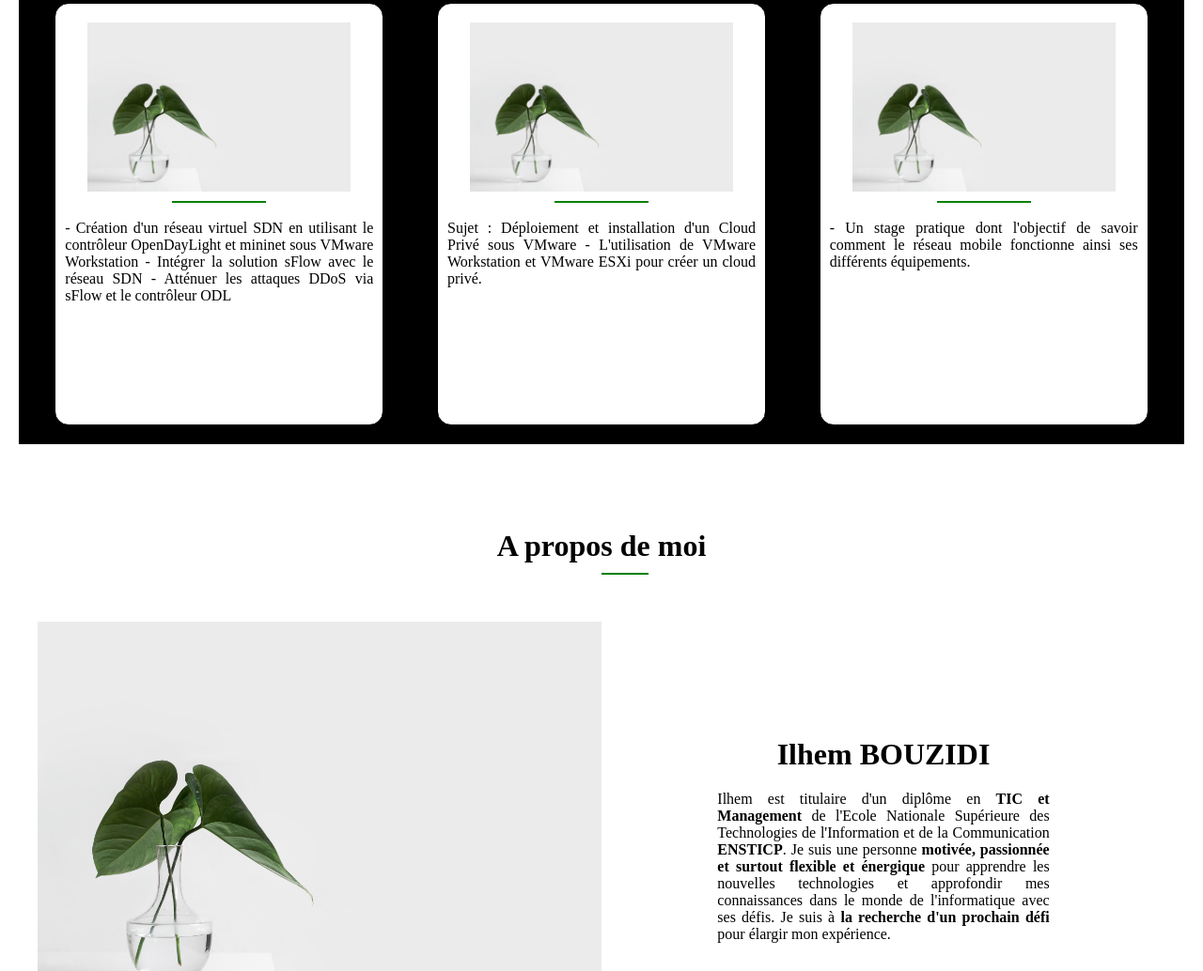
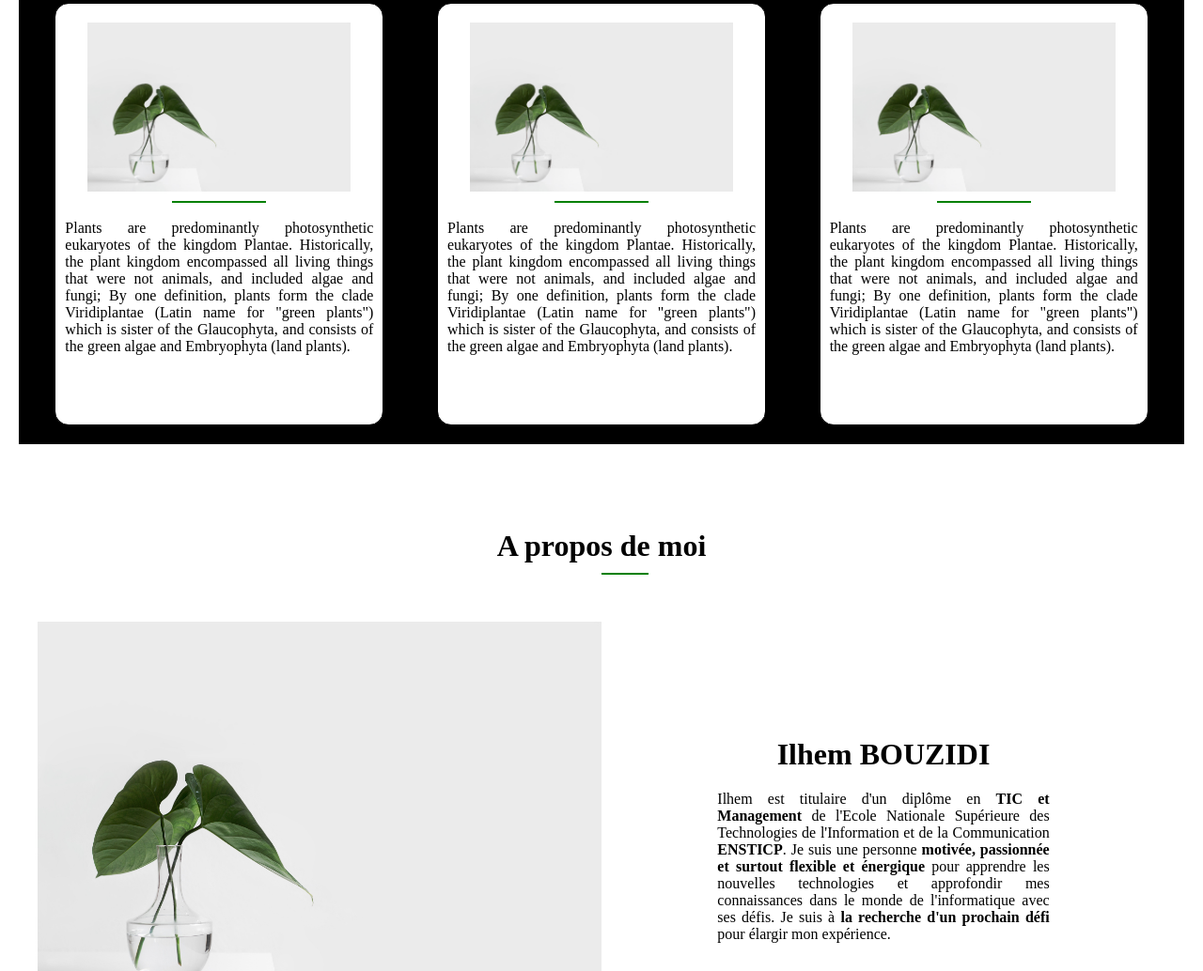
Before and after one commit to ilhembz/plant, a plain HTML site: page index.html in a window 1280 px wide. Shown: the part 1100-2134 px from the top of the page at 94% size. Drawn offline with Linux system fonts and the light colour scheme.

Commit message:
Update index.html

```diff
--- a/index.html
+++ b/index.html
@@ -28,23 +28,27 @@
                             <div class="roww">
                                 <div class="box" id="act1">
                                     <img src="img\pic2.jpg"><hr color="green" width="100"><br>
-                                    <p>- Création d'un réseau virtuel SDN en utilisant le contrôleur
-                                        OpenDayLight et mininet sous VMware Workstation
-                                        - Intégrer la solution sFlow avec le réseau SDN
-                                        - Atténuer les attaques DDoS via sFlow et le contrôleur ODL</p>
+                                    <p>Plants are predominantly photosynthetic eukaryotes of the kingdom Plantae. Historically, the plant kingdom encompassed all living things that were not animals,
+                                       and included algae and fungi;
+                                       By one definition, plants form the clade Viridiplantae (Latin name for "green plants") which is sister of the Glaucophyta,
+                                       and consists of the green algae and Embryophyta (land plants).</p>
                                 </div>
 
                                 <div class="box" id="act1">
                                     <img src="img\pic2.jpg"><hr color="green" width="100"><br>
-                                   <p>Sujet : Déploiement et installation d'un Cloud Privé sous VMware
-                                    - L'utilisation de VMware Workstation et VMware ESXi pour créer
-                                    un cloud privé.</p>
+                                   <p>Plants are predominantly photosynthetic eukaryotes of the kingdom Plantae. Historically, the plant kingdom encompassed all living things that were not animals,
+                                       and included algae and fungi;
+                                       By one definition, plants form the clade Viridiplantae (Latin name for "green plants") which is sister of the Glaucophyta,
+                                       and consists of the green algae and Embryophyta (land plants).
+                                     </p>
 
                                </div>
                                <div class="box"  id="act1">
                                 <img src="img\pic2.jpg"><hr color="green" width="100"><br>
-                                   <p>- Un stage pratique dont l'objectif de savoir comment le réseau
-                                    mobile fonctionne ainsi ses différents équipements.</p>
+                                   <p>Plants are predominantly photosynthetic eukaryotes of the kingdom Plantae. Historically, the plant kingdom encompassed all living things that were not animals,
+                                       and included algae and fungi;
+                                       By one definition, plants form the clade Viridiplantae (Latin name for "green plants") which is sister of the Glaucophyta,
+                                       and consists of the green algae and Embryophyta (land plants).</p>
 
                                </div>
                             </div>
```
